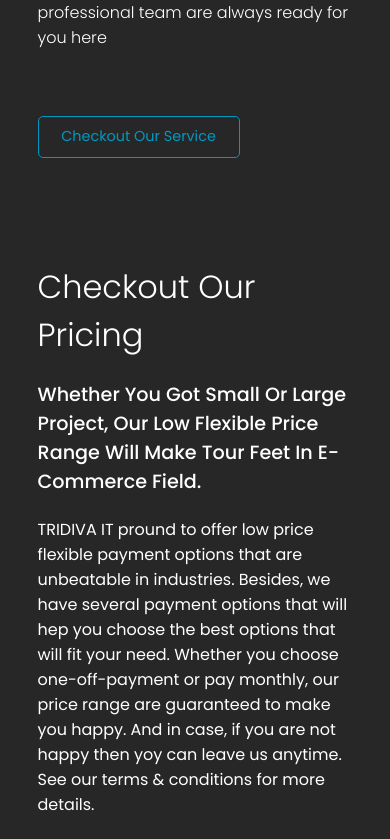
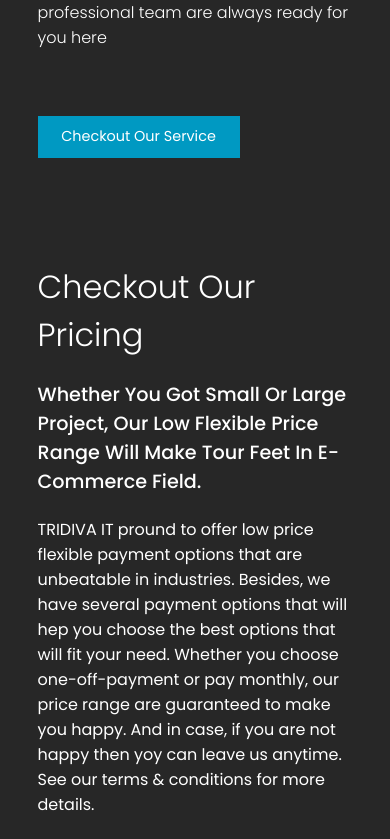
Before and after one commit to Aminur-Rahman-Kanon/tridiva_client, a React (Create React App) app: page /contact in a window 390 px wide. Shown: the part 1425-2264 px from the top of the page. Built offline with nearby package versions, Linux system fonts and the light colour scheme.

Commit message:
final staging 1

```diff
--- a/src/Components/OurServices/ourServices.module.css
+++ b/src/Components/OurServices/ourServices.module.css
@@ -257,7 +257,27 @@
         margin: 20px auto;
     }
 
-    .linkBlue, .linkGreen {
+    .headingBlue, .headingGreen {
+        font-size: 1.5rem;
+    }
+
+    .linkGreen {
         width: calc(100% - 5px);
+        background-color: #0da03e;
+    }
+
+    .linkGreenText {
+        color: white;
+        font-size: 0.8rem;
+    }
+
+    .linkBlue {
+        width: calc(100% - 5px);
+        background-color: #0099c2;
+    }
+
+    .linkBlueText {
+        color: white;
+        font-size: 0.8rem;
     }
 }
--- a/src/Pages/Contact/contact.module.css
+++ b/src/Pages/Contact/contact.module.css
@@ -344,7 +344,7 @@
     background-color: transparent;
     color: #0099c2;
     font-size: 0.9rem;
-    border-radius: 5px;
+    /* border-radius: 5px; */
     display: flex;
     justify-content: center;
     align-items: center;
@@ -506,6 +506,14 @@
         text-align: center;
     }
 
+    .linkBlue {
+        background-color: #0099c2;
+    }
+
+    .linkText {
+        color: white;
+    }
+
     .linkGreen {
         width: 100%;
         background-color: #0da03e;
--- a/src/Pages/Homepage/homepage.module.css
+++ b/src/Pages/Homepage/homepage.module.css
@@ -351,9 +351,19 @@
 
     .introLink {
         width: 100%;
+        background-color: #0099c2;
+    }
+
+    .introLinkText {
+        color: white;
     }
 
     .outroLink {
         width: 100%;
+        background-color: #0da03e;
+    }
+
+    .outroLinkText {
+        color: white;
     }
 }
--- a/src/Pages/Pricing/pricing.module.css
+++ b/src/Pages/Pricing/pricing.module.css
@@ -306,6 +306,28 @@
         width: calc(100% - 75px);
         margin: 25px auto
     }
+
+    .linkBlue {
+        width: 100%;
+        background-color: #0099c2;
+    }
+
+    .linkText {
+        color: white;
+    }
+
+    .linkGreen {
+        width: 100%;
+        background-color: #0da03e;
+    }
+
+    .btn {
+        background-color: #0da03e;
+    }
+
+    .btnText {
+        color: white;
+    }
 }
 
 @media (max-width: 555px) {
```
